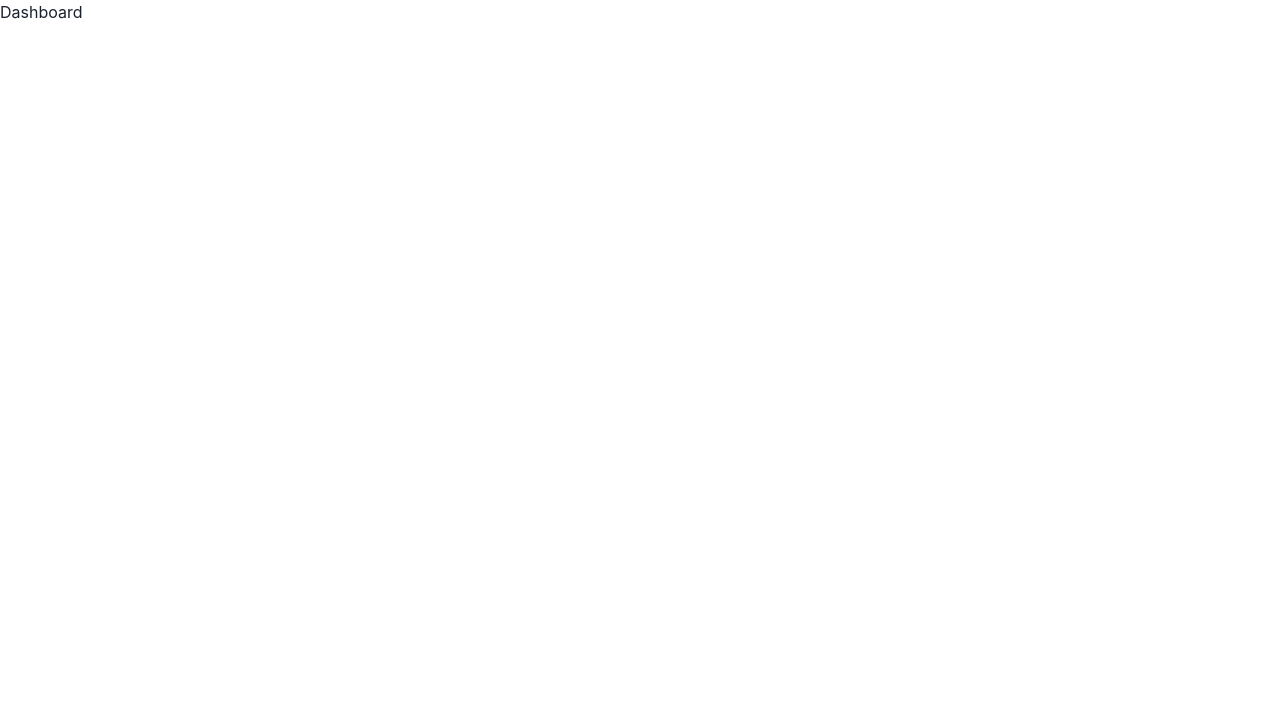
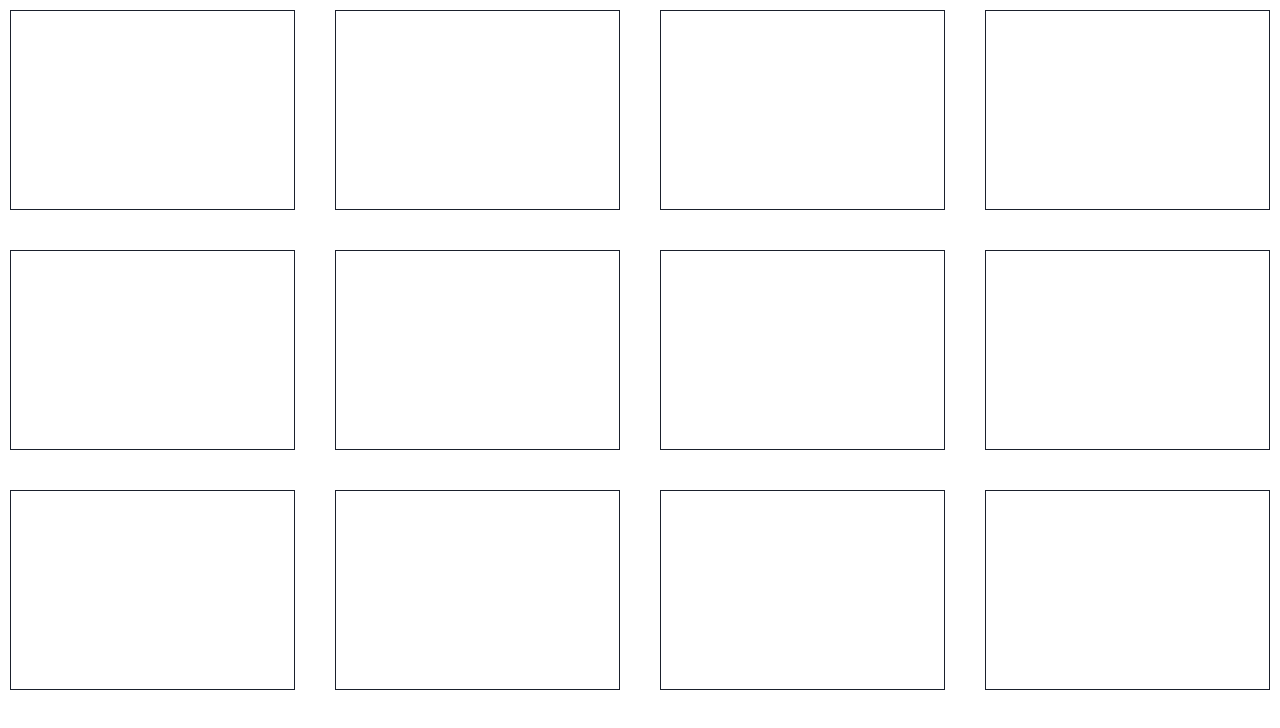
Before and after one commit to olaide-hok/Task-Manager-UI, a React (Create React App) app: page / in a window 1280 px wide. Shown: the top 728 px of the page. Built offline with nearby package versions, Linux system fonts and the light colour scheme.

Commit message:
Setup Dashboard Component

```diff
--- a/src/pages/Dashboard.jsx
+++ b/src/pages/Dashboard.jsx
@@ -1,3 +1,22 @@
+import {Box, SimpleGrid} from '@chakra-ui/react'
+
 export default function Dashboard() {
-  return <div>Dashboard</div>
+  return (
+    <SimpleGrid p="10px" spacing={10} minChildWidth="250px">
+      <Box bg="white" h="200px" border="1px solid"></Box>
+      <Box bg="white" h="200px" border="1px solid"></Box>
+      <Box bg="white" h="200px" border="1px solid"></Box>
+      <Box bg="white" h="200px" border="1px solid"></Box>
+
+      <Box bg="white" h="200px" border="1px solid"></Box>
+      <Box bg="white" h="200px" border="1px solid"></Box>
+      <Box bg="white" h="200px" border="1px solid"></Box>
+      <Box bg="white" h="200px" border="1px solid"></Box>
+
+      <Box bg="white" h="200px" border="1px solid"></Box>
+      <Box bg="white" h="200px" border="1px solid"></Box>
+      <Box bg="white" h="200px" border="1px solid"></Box>
+      <Box bg="white" h="200px" border="1px solid"></Box>
+    </SimpleGrid>
+  )
 }
```
